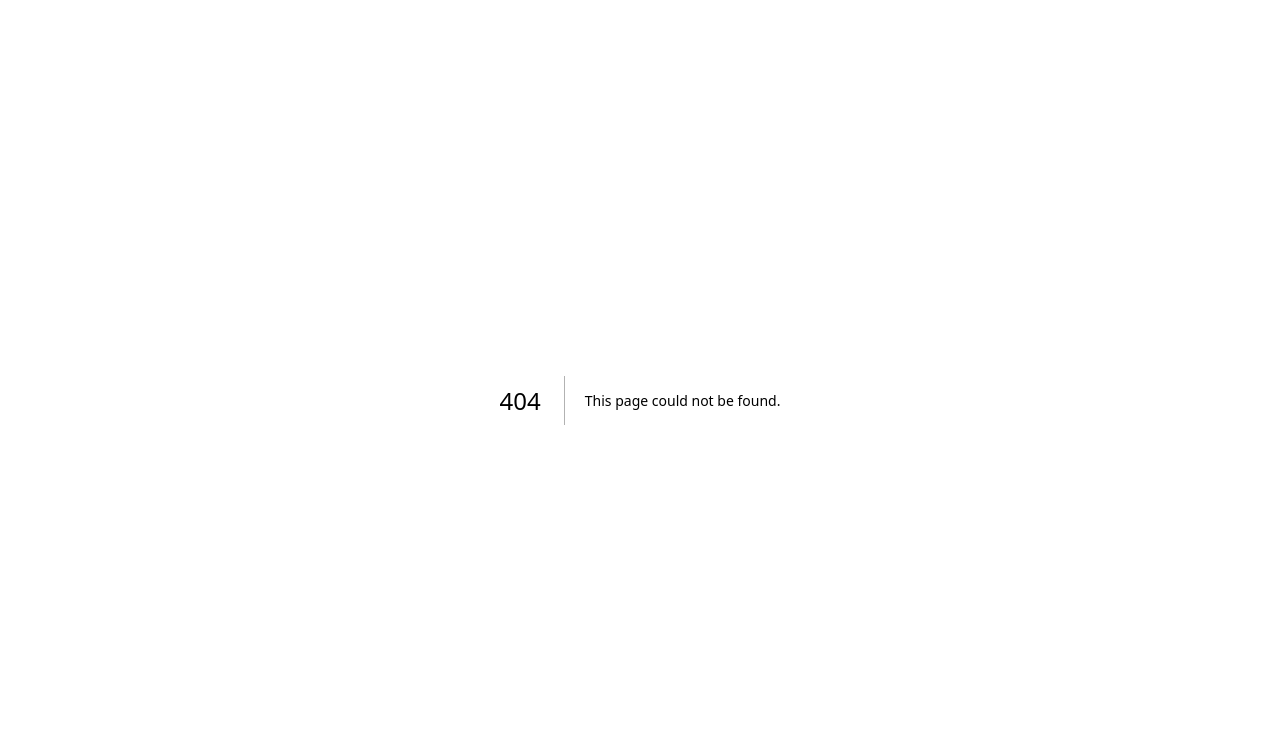
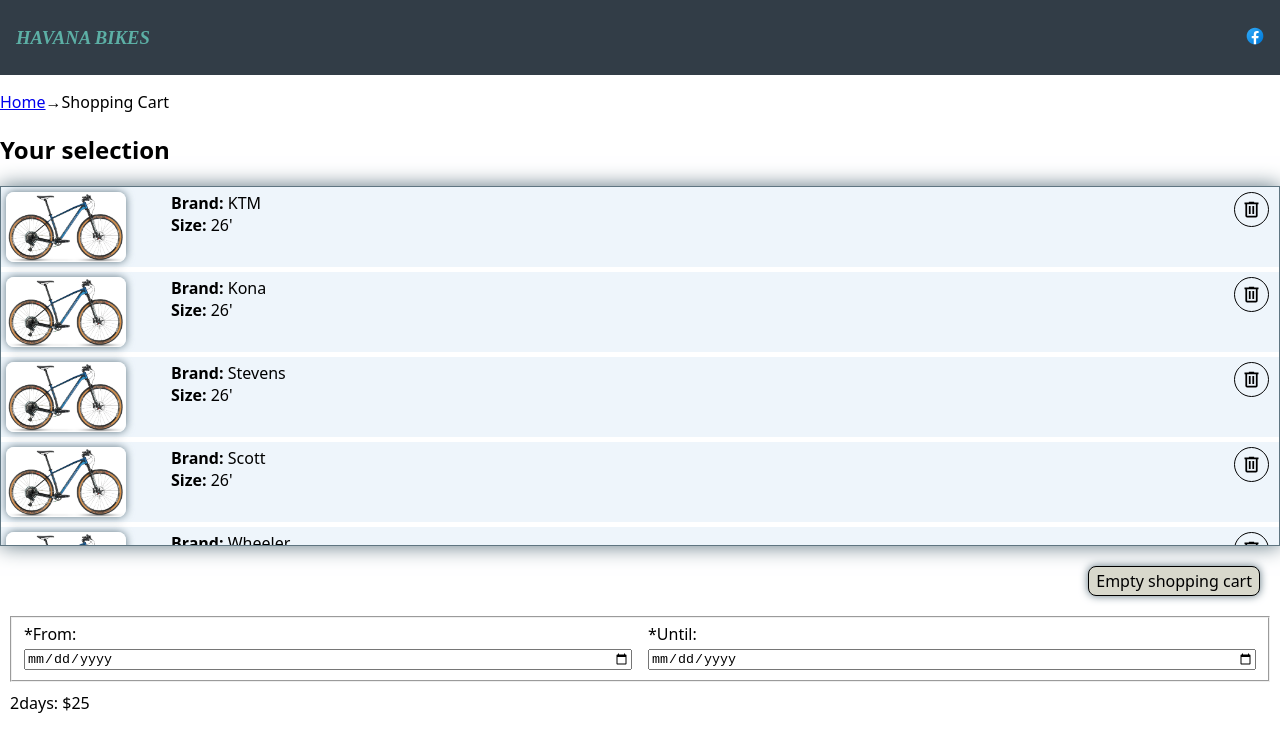
Before and after one commit to YuriPadilla/capstone-project, a Next.js app: page /ShoppingCartPage in a window 1280 px wide. Before the commit this address had no page. Shown: the top 752 px of the page. Built offline with nearby package versions, Linux system fonts and the light colour scheme.

Commit message:
create shopping cart

```diff
--- a/components/Button/Button.styled.js
+++ b/components/Button/Button.styled.js
@@ -1,5 +1,32 @@
 import styled from "styled-components";
+import Link from "next/link";
 
 export const StyledButton = styled.button`
+  text-decoration: none;
+  border: 1px solid black;
   border-radius: 8px;
+  color: black;
+  font-size: inherit;
+  font-family: inherit;
+  padding: 3px 7px;
+  background: rgb(216, 216, 204);
+  box-shadow: 0px 0px 8px rgb(95, 117, 129);
 `;
+
+export const StyledLinkAsButton = styled(Link)`
+  text-decoration: none;
+  border: 1px solid black;
+  border-radius: 8px;
+  color: black;
+  font-size: inherit;
+  font-family: inherit;
+  padding: 3px 7px;
+  background: rgb(216, 216, 204);
+  box-shadow: 0px 0px 8px rgb(95, 117, 129);
+`;
+
+export const StyledButtonContainer = styled.div`
+  display: flex;
+  justify-content: flex-end;
+  margin: 20px;
+`;
--- /dev/null
+++ b/components/LeaseTimeForm/LeaseTimeForm.styled.js
@@ -0,0 +1,47 @@
+import styled from "styled-components";
+
+export const StyledForm = styled.form`
+  margin: 10px;
+  display: flex;
+  flex-direction: column;
+  justify-content: flex-start;
+  align-items: flex-start;
+  gap: 10px;
+`;
+
+export const StyledFormContainer = styled.div`
+  display: flex;
+  flex-direction: column;
+  align-self: center;
+  gap: 1rem;
+`;
+
+export const StyledFieldset = styled.fieldset`
+  display: flex;
+  justify-content: space-between;
+  align-items: flex-start;
+  align-self: center;
+  gap: 1rem;
+  width: 100%;
+`;
+
+export const StyledInputContainer = styled.div`
+  display: flex;
+  flex-direction: column;
+  gap: 0.2rem;
+  justify-content: space-between;
+  width: 100%;
+`;
+
+export const StyledOutput = styled.output`
+  align-self: flex-end;
+  font-family: Arial, Helvetica, sans-serif;
+  font-size: 79%;
+  color: rgb(111, 111, 111);
+`;
+
+export const StyledButtonContainer = styled.div`
+  width: 100%;
+  display: flex;
+  justify-content: space-between;
+`;
--- /dev/null
+++ b/components/LeaseTimeForm/index.js
@@ -0,0 +1,28 @@
+import {
+  StyledForm,
+  StyledFormContainer,
+  StyledFieldset,
+  StyledInputContainer,
+  StyledOutput,
+  StyledButtonContainer,
+} from "./LeaseTimeForm.styled.js";
+
+export default function LeaseTimeForm() {
+  return (
+    <StyledForm>
+      <StyledFieldset>
+        <StyledInputContainer>
+          <label htmlFor="from">*From:</label>
+          <input type="date" id="from" name="from" required />
+        </StyledInputContainer>
+        <StyledInputContainer>
+          <label htmlFor="until">*Until:</label>
+          <input type="date" id="until" name="until" required />
+        </StyledInputContainer>
+      </StyledFieldset>
+      <output>
+        {2}days: ${25}
+      </output>
+    </StyledForm>
+  );
+}
--- a/components/SVGIcon/index.js
+++ b/components/SVGIcon/index.js
@@ -2,6 +2,10 @@
 const icons = {
   shoppingCart: {
     path: "M17,18A2,2 0 0,1 19,20A2,2 0 0,1 17,22C15.89,22 15,21.1 15,20C15,18.89 15.89,18 17,18M1,2H4.27L5.21,4H20A1,1 0 0,1 21,5C21,5.17 20.95,5.34 20.88,5.5L17.3,11.97C16.96,12.58 16.3,13 15.55,13H8.1L7.2,14.63L7.17,14.75A0.25,0.25 0 0,0 7.42,15H19V17H7C5.89,17 5,16.1 5,15C5,14.65 5.09,14.32 5.24,14.04L6.6,11.59L3,4H1V2M7,18A2,2 0 0,1 9,20A2,2 0 0,1 7,22C5.89,22 5,21.1 5,20C5,18.89 5.89,18 7,18M16,11L18.78,6H6.14L8.5,11H16Z",
+    viewbox: "0 0 24 24",
+  },
+  remove: {
+    path: "M9,3V4H4V6H5V19A2,2 0 0,0 7,21H17A2,2 0 0,0 19,19V6H20V4H15V3H9M7,6H17V19H7V6M9,8V17H11V8H9M13,8V17H15V8H13Z",
     viewbox: "0 0 24 24",
   },
 };
--- /dev/null
+++ b/components/SelectedProducts/SelectedProducts.styled.js
@@ -0,0 +1,58 @@
+import styled from "styled-components";
+import Image from "next/image";
+
+export const StyledSelectionUl = styled.ul`
+  list-style-type: none;
+  display: flex;
+  flex-direction: column;
+  justify-content: flex-start;
+  align-items: flex-start;
+  gap: 5px;
+  margin: 0;
+  padding: 0;
+  width: 100%;
+  height: 360px;
+  border: 1px solid rgb(95, 117, 129);
+  box-shadow: 0px 0px 20px rgb(95, 117, 129);
+  overflow: auto;
+  &::-webkit-scrollbar {
+    display: none;
+  }
+`;
+
+export const StyledProductLi = styled.li`
+  width: 100%;
+`;
+
+export const StyledProductDiv = styled.div`
+  position: relative;
+  display: flex;
+  flex-direction: row;
+  gap: 5px;
+  padding: 5px;
+  width: 100%;
+  background-color: #dfecf887;
+`;
+
+export const StyledImage = styled(Image)`
+  border-radius: 8px;
+  box-shadow: 0px 0px 8px rgb(95, 117, 129);
+`;
+
+export const StyledDescriptionUl = styled.ul`
+  list-style-type: none;
+`;
+
+export const StyledRemoveButton = styled.button`
+  position: absolute;
+  top: 5px;
+  right: 10px;
+  width: 35px;
+  height: 35px;
+  border: 1px solid black;
+  border-radius: 50%;
+  background: transparent;
+  display: flex;
+  justify-content: center;
+  align-items: center;
+`;
--- /dev/null
+++ b/components/SelectedProducts/index.js
@@ -0,0 +1,46 @@
+import { bikes } from "../../lib/bikes";
+import {
+  StyledSelectionUl,
+  StyledProductLi,
+  StyledProductDiv,
+  StyledImage,
+  StyledDescriptionUl,
+  StyledRemoveButton,
+} from "./SelectedProducts.styled";
+import SVGIcon from "../SVGIcon";
+
+export default function SelectedProducts() {
+  return (
+    <>
+      <h2>Your selection</h2>
+      <StyledSelectionUl>
+        {bikes.map((bike) => {
+          return (
+            <StyledProductLi key={bike.id}>
+              <StyledProductDiv>
+                <StyledImage
+                  src={bike.imageSource}
+                  height={70}
+                  width={120}
+                  alt={bike.marke}
+                  priority
+                />
+                <StyledDescriptionUl>
+                  <li>
+                    <strong>Brand:</strong> {bike.marke}
+                  </li>
+                  <li>
+                    <strong>Size:</strong> {bike.size}
+                  </li>
+                </StyledDescriptionUl>
+                <StyledRemoveButton>
+                  <SVGIcon variant="remove" width="30px" color="black" />
+                </StyledRemoveButton>
+              </StyledProductDiv>
+            </StyledProductLi>
+          );
+        })}
+      </StyledSelectionUl>
+    </>
+  );
+}
--- a/components/ShoppingCart/ShoppingCart.styled.js
+++ b/components/ShoppingCart/ShoppingCart.styled.js
@@ -1,6 +1,7 @@
+import Link from "next/link";
 import styled, { css } from "styled-components";
 
-export const StyledShoppingCart = styled.button`
+export const StyledShoppingCart = styled(Link)`
   position: fixed;
   z-index: 1;
   top: 85px;
@@ -10,6 +11,9 @@
   border: none;
   border-radius: 50%;
   background: transparent;
+  display: flex;
+  justify-content: center;
+  align-items: center;
   ${({ disabled }) => {
     if (!disabled) {
       return css`
--- a/components/ShoppingCart/index.js
+++ b/components/ShoppingCart/index.js
@@ -28,6 +28,7 @@
 
   return (
     <StyledShoppingCart
+      href="/ShoppingCartPage"
       disabled={
         getProductsShoppingCart()?.length === 0 ||
         getProductsShoppingCart() === null
--- /dev/null
+++ b/pages/ShoppingCartPage/index.js
@@ -0,0 +1,24 @@
+import Header from "../../components/Header";
+import Link from "next/link";
+import SelectedProducts from "../../components/SelectedProducts";
+import {
+  StyledButton,
+  StyledButtonContainer,
+} from "../../components/Button/Button.styled";
+import LeaseTimeForm from "../../components/LeaseTimeForm";
+
+export default function ShoppingCartPage() {
+  return (
+    <>
+      <Header />
+      <p>
+        <Link href="/">Home</Link>→Shopping Cart
+      </p>
+      <SelectedProducts />
+      <StyledButtonContainer>
+        <StyledButton type="button">Empty shopping cart</StyledButton>
+      </StyledButtonContainer>
+      <LeaseTimeForm />
+    </>
+  );
+}
```
